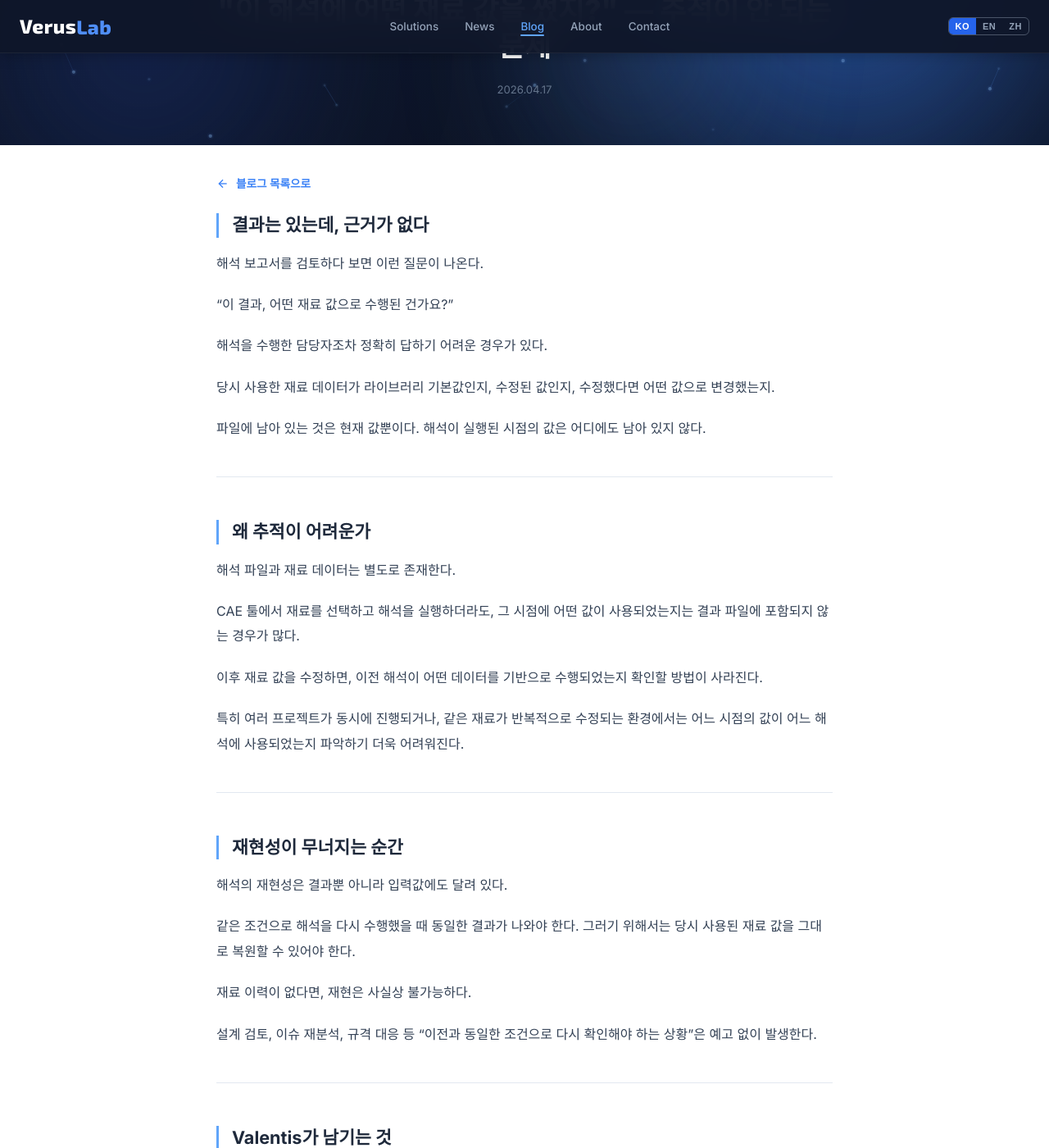
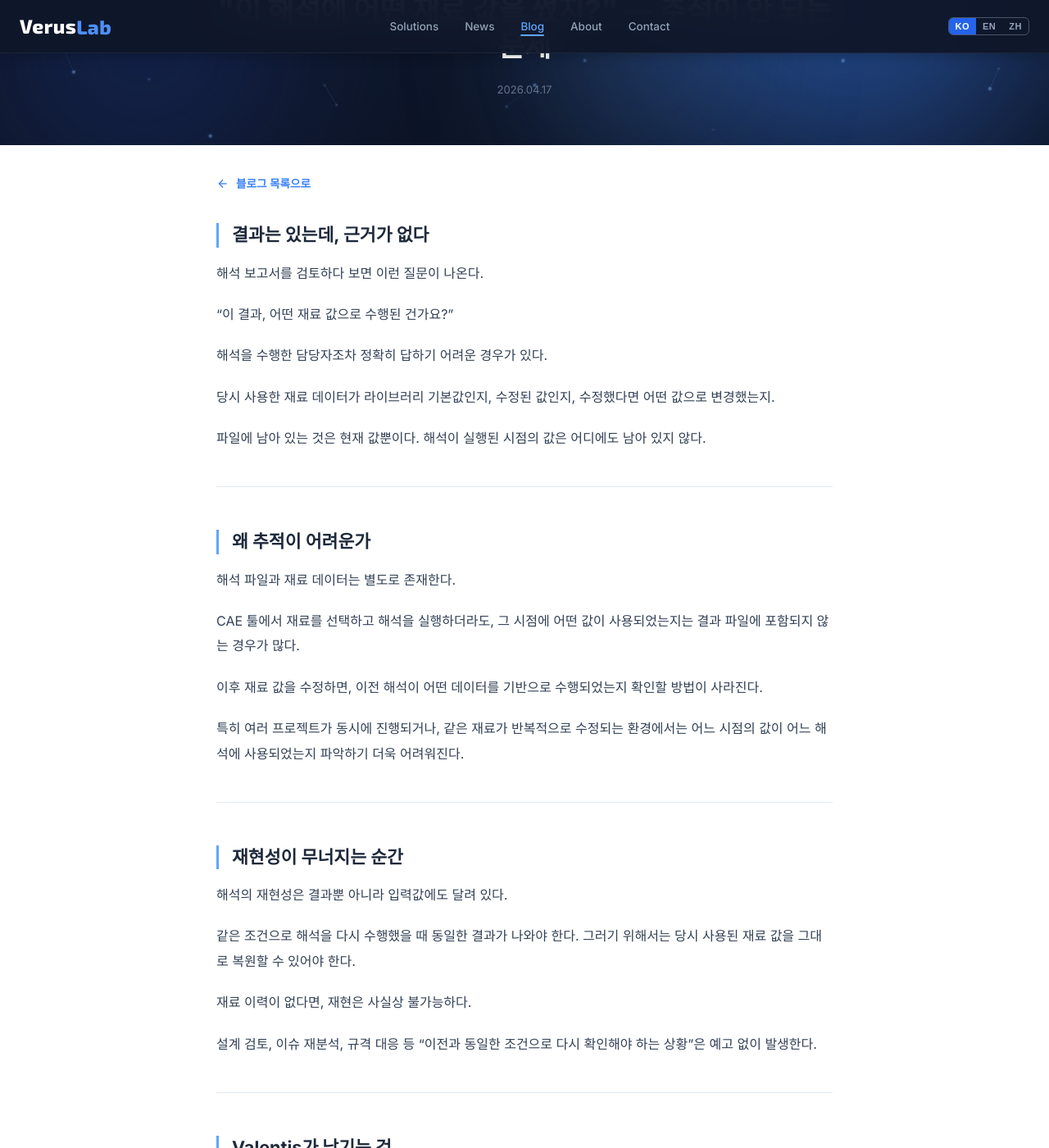
Before and after one commit to VerusLab-KR/Homepage, a Jekyll site: the page built from _posts/2026-04-17-material-traceability.md, in a window 1280 px wide and 1400 px high, scrolled down 198 px. Shown: the whole window at 82% size. Built offline with Jekyll 4.4.1, drawn with Linux system fonts in a browser that asks for light colours.

Commit message:
Increase spacing between back button and post title: 20px → 32px
Co-Authored-By: Claude Sonnet 4.6 <noreply@anthropic.com>

```diff
--- a/_layouts/post.html
+++ b/_layouts/post.html
@@ -94,7 +94,7 @@ img{max-width:100%;display:block}
 .post-meta{font-size:.82rem;color:var(--slate-5)}
 
 /* Post body */
-.post-body{max-width:800px;margin:0 auto;padding:20px 24px 24px}
+.post-body{max-width:800px;margin:0 auto;padding:32px 24px 24px}
 .post-body h2{font-size:1.35rem;font-weight:700;margin:52px 0 16px;color:var(--slate-8);border-left:3px solid var(--blue-400);padding-left:16px;line-height:1.35;word-break:keep-all;letter-spacing:0}
 .post-body>h2:first-child{margin-top:0}
 .post-body h3{font-size:1.05rem;font-weight:700;margin:32px 0 10px;color:var(--slate-7);letter-spacing:0}
```
